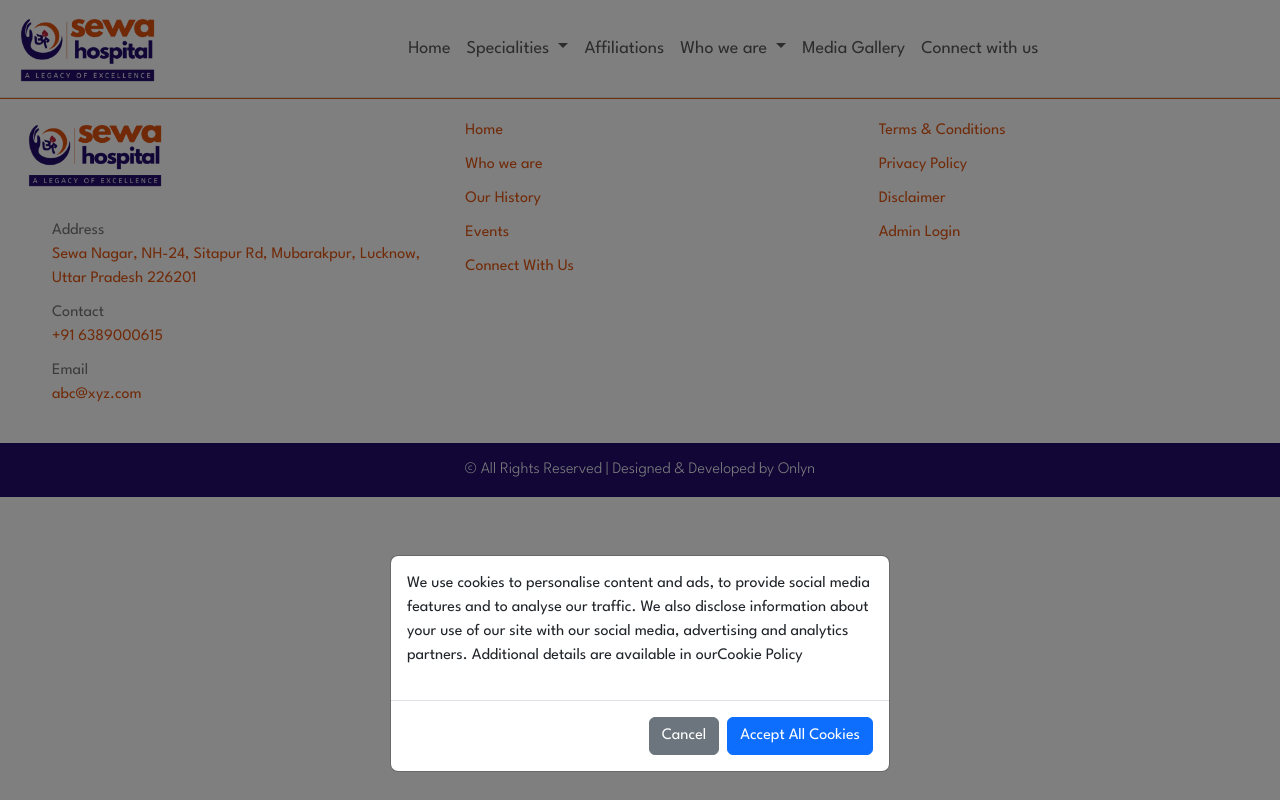
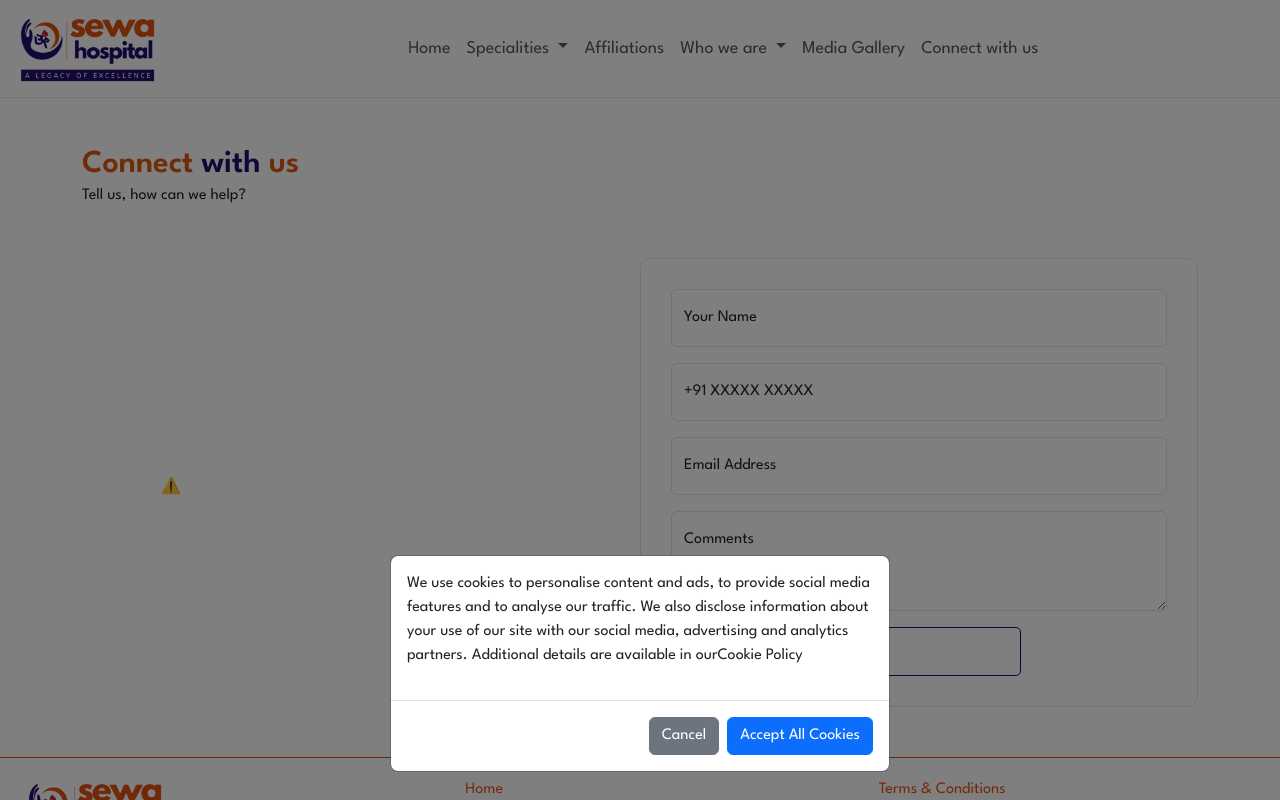
Before and after one commit to Borapolyclinic/sewahospital, a PHP site: page /contact.php in a window 1280 px wide. Run offline with PHP 8.4, Linux system fonts and the light colour scheme; data that the repository does not hold is empty; some web fonts are replaced.

Commit message:
modified:   assets/css/styles.css new file:   components/contact/section-1.php modified:   contact.php

```diff
--- a/assets/css/styles.css
+++ b/assets/css/styles.css
@@ -15,6 +15,11 @@
 }
 
 /* =========== COMMON ELEMENTS =========== */
+input::-webkit-outer-spin-button,
+input::-webkit-inner-spin-button {
+  -webkit-appearance: none;
+  margin: 0;
+}
 .section-header {
   margin-bottom: 10px;
   margin-top: 10px;
@@ -869,6 +874,44 @@
   color: #e15613;
 }
 
+/* =========== CONTACT SECTION =========== */
+.contact-section-1-row {
+  display: flex;
+  justify-content: center;
+  align-items: center;
+}
+.contact-section-1-graphic {
+  display: flex;
+  justify-content: center;
+  align-items: center;
+  max-width: 100%;
+}
+.contact-section-1-graphic lottie-player {
+  width: 400px;
+  height: 400px;
+}
+.contact-section-form {
+  margin-top: 40px;
+  margin-bottom: 50px;
+  border: 1px solid #e7e7e7;
+  border-radius: 10px;
+  padding: 30px;
+}
+.contact-section-1-btn {
+  background-color: #fff;
+  width: 350px;
+  border-radius: 5px;
+  padding: 10px;
+  color: #230d6d;
+  border: 1px solid #230d6d;
+  font-size: 18px;
+}
+.contact-section-1-btn:hover {
+  background-color: #230d6d;
+  color: #fff;
+  transition: 0.3s all ease-in-out;
+}
+
 /* =========== FOOTER =========== */
 .footer-menu {
   bottom: 0 !important;
--- /dev/null
+++ b/components/contact/section-1.php
@@ -0,0 +1,39 @@
+<div class="container mt-5">
+    <div class=" section-header">
+        <h2>Connect <span>with</span> us</h2>
+        <p>Tell us, how can we help?</p>
+    </div>
+
+    <div class="contact-section-1-row">
+        <div class="col-md-6 contact-section-1-graphic">
+            <lottie-player src="https://assets10.lottiefiles.com/packages/lf20_gaplvsns.json" background="transparent"
+                speed="1" loop autoplay></lottie-player>
+        </div>
+
+        <form action="" method="POST" class="contact-section-form col-md-6">
+            <div class="form-floating mb-3">
+                <input type="text" class="form-control" id="contactName" placeholder="Full Name">
+                <label for="contactName">Your Name</label>
+            </div>
+            <div class="form-floating mb-3">
+                <input type="number" class="form-control" id="contactNumber" placeholder="Contact number">
+                <label for="contactNumber">+91 XXXXX XXXXX</label>
+            </div>
+
+            <div class="form-floating mb-3">
+                <input type="email" class="form-control" id="contactEmail" placeholder="Contact number">
+                <label for="contactEmail">Email Address</label>
+            </div>
+            <div class="form-floating mb-3">
+                <textarea class="form-control" placeholder="Leave a comment here" id="floatingTextarea2"
+                    style="height: 100px"></textarea>
+                <label for="floatingTextarea2">Comments</label>
+            </div>
+
+            <button class="contact-section-1-btn">Submit</button>
+        </form>
+
+    </div>
+
+
+</div>
--- a/contact.php
+++ b/contact.php
@@ -2,4 +2,5 @@
 $title = "Connect with us | Sewa Hospital & Research Center";
 include('includes/header.php') ?>
 <?php include('includes/navbar.php') ?>
+<?php include('components/contact/section-1.php') ?>
 <?php include('includes/footer.php') ?>
```
Also changed, not shown: other parts of assets/css/styles.css (+36 -1 lines).
